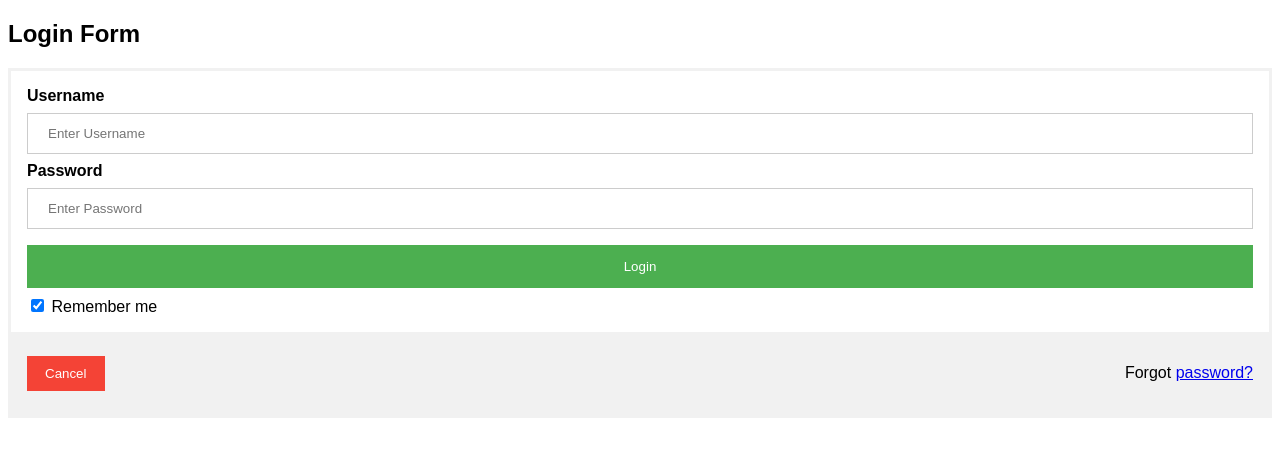
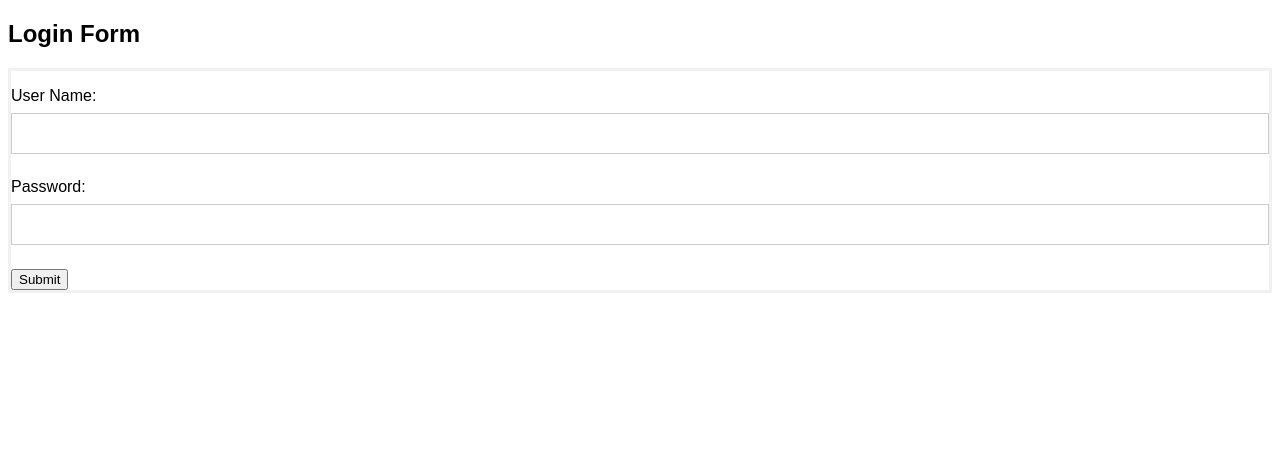
Before and after one commit to adithyavit/library_management, a Django app: template LIBRARY_MANAGEMENT/login/templates/login.html in a window 1280 px wide. Shown: the top 457 px of the page. Run offline with Django 3.2, Linux system fonts and the light colour scheme; the template is opened without the code that fills it: values that come from a table or form of the project are taken from there, others are empty.

Commit message:
second commit

```diff
--- a/LIBRARY_MANAGEMENT/login/forms.py
+++ b/LIBRARY_MANAGEMENT/login/forms.py
@@ -1,5 +1,5 @@
 from django import forms
 
-class NameForm(forms.Form):
-    your_name = forms.CharField(label='Your name', max_length=100)
-    user_name = forms.CharField(l)
+class LoginForm(forms.Form):
+    username = forms.CharField(label='User Name', max_length=100)
+    password = forms.CharField(widget=forms.PasswordInput())
--- a/LIBRARY_MANAGEMENT/login/templates/login.html
+++ b/LIBRARY_MANAGEMENT/login/templates/login.html
@@ -70,30 +70,19 @@ span.psw {
 
 <h2>Login Form</h2>
 
-<form action="/login" method="post">
+<!-- <form action="/login" method="post"> -->
 
+  {% block content %}
+  <form method="post" action=".">
+  {% csrf_token %}
+  {{ form.as_p }}
+  <input type="submit" value="Submit" />
+</form>
+  {% endblock %}
 
-
-
-
-  <div class="container">
-    <label for="uname"><b>Username</b></label>
-    <input type="text" placeholder="Enter Username" name="uname" required>
-
-    <label for="psw"><b>Password</b></label>
-    <input type="password" placeholder="Enter Password" name="psw" required>
-
-    <button type="submit">Login</button>
-    <label>
-      <input type="checkbox" checked="checked" name="remember"> Remember me
-    </label>
-  </div>
-
-  <div class="container" style="background-color:#f1f1f1">
-    <button type="button" class="cancelbtn">Cancel</button>
-    <span class="psw">Forgot <a href="#">password?</a></span>
-  </div>
-</form>
+<!-- </form> -->
 
 </body>
 </html>
+
+<!--  -->
--- a/LIBRARY_MANAGEMENT/login/urls.py
+++ b/LIBRARY_MANAGEMENT/login/urls.py
@@ -1,9 +1,21 @@
 from django.urls import path
-
-from .views import login
+from .views import login_view
 # from django.contrib.auth import views as auth_views
 
+
 urlpatterns = [
-    path('',login)
+    path('',login_view)
     # path('', auth_views.login, name='login')
 ]
+
+
+##from django.conf.urls import url
+## from .import views
+
+##app_name ='accounts'
+##urlpatterns = [
+
+    ##url(r'^login/$',views.login_view,name="login"),
+
+
+##]
```
Also changed, not shown: LIBRARY_MANAGEMENT/login/templates/dummy.html (added, +12 -0 lines), LIBRARY_MANAGEMENT/login/views.py (+17 -13 lines).
